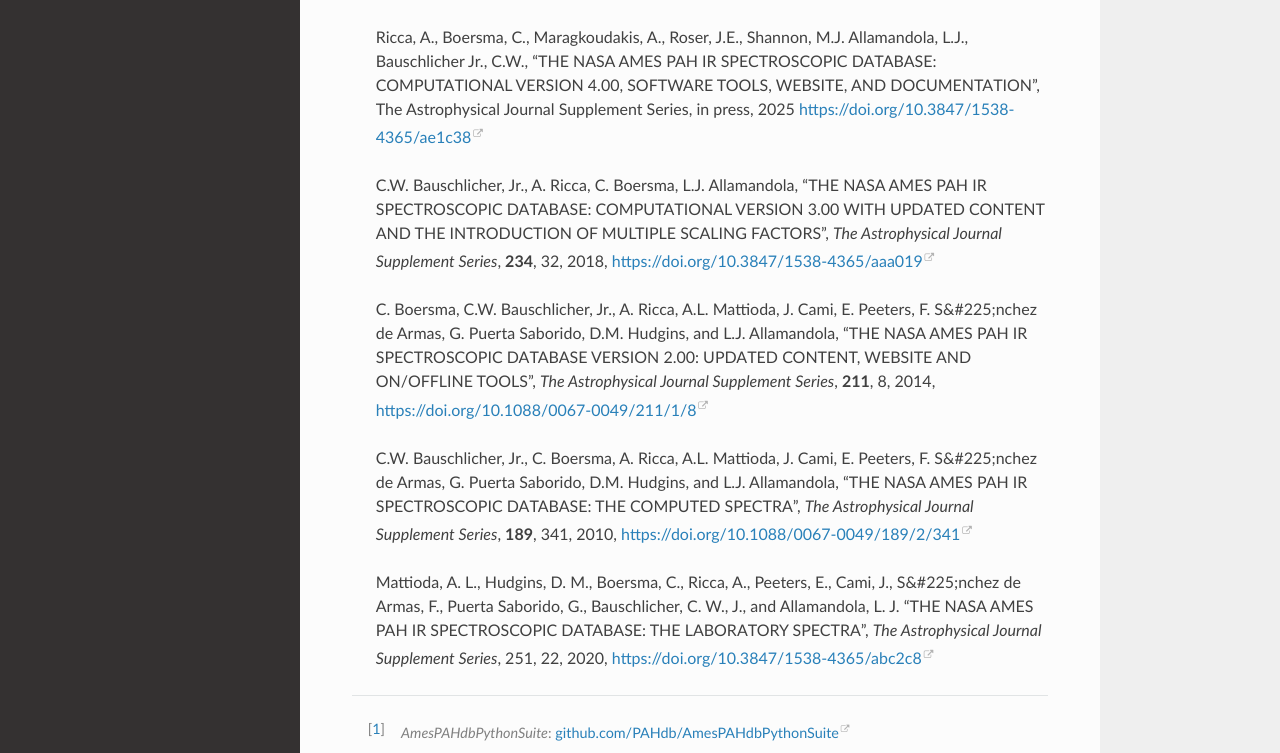
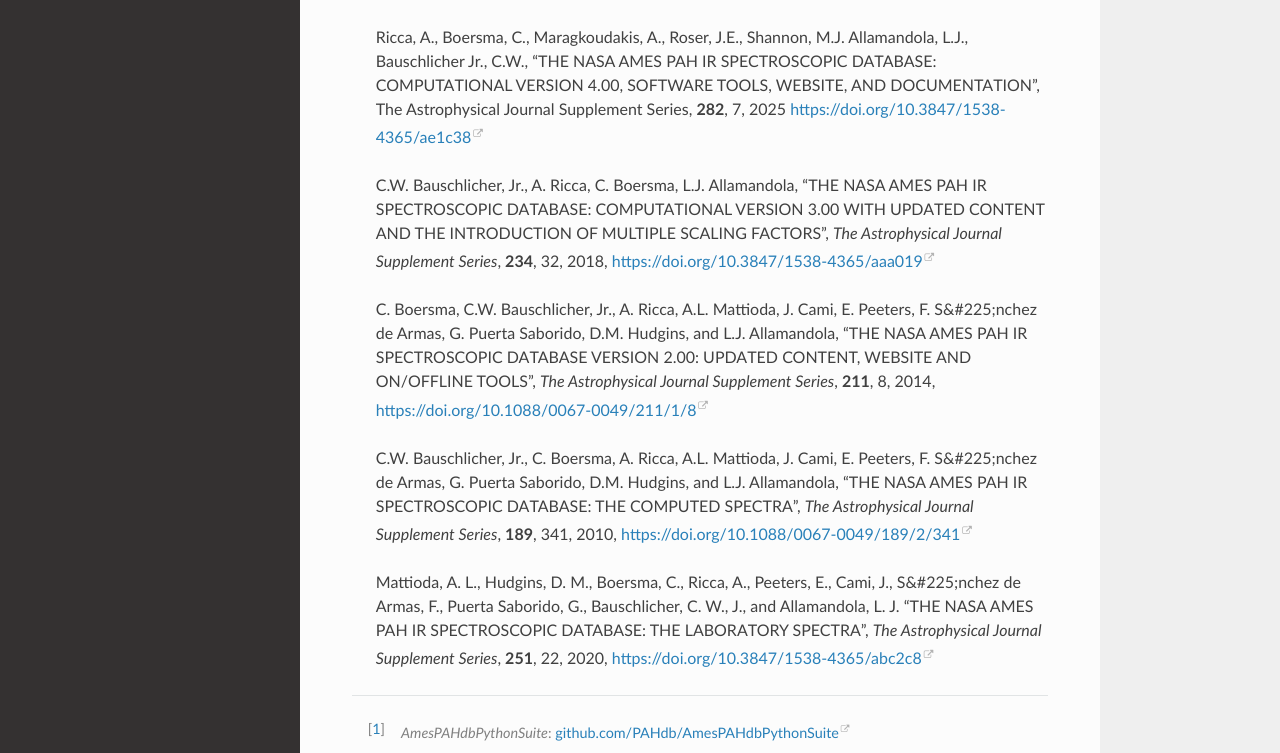
Before and after one commit to PAHdb/pyPAHdb, a Sphinx documentation site: the page built from docs/source/background.rst, in a window 1280 px wide and 1400 px high, scrolled down 1006 px. Shown: the part 421-1174 px from the top of the window. Built offline with Sphinx 7.4.7 and the Read the Docs theme 3.1.0, drawn with Linux system fonts in a browser that asks for light colours.

Commit message:
Add missing citation details to docs

```diff
--- a/docs/source/background.rst
+++ b/docs/source/background.rst
@@ -91,7 +91,7 @@
   Ricca, A., Boersma, C., Maragkoudakis, A., Roser, J.E., Shannon, M.J.
   Allamandola, L.J., Bauschlicher Jr., C.W., "THE NASA AMES PAH IR SPECTROSCOPIC
   DATABASE: COMPUTATIONAL VERSION 4.00, SOFTWARE TOOLS, WEBSITE, AND
-  DOCUMENTATION", The Astrophysical Journal Supplement Series, in press, 2025
+  DOCUMENTATION", The Astrophysical Journal Supplement Series, **282**, 7, 2025
   `https://doi.org/10.3847/1538-4365/ae1c38
   <https://doi.org/10.3847/1538-4365/ae1c38>`__
 
@@ -123,7 +123,7 @@
   E., Cami, J., S&#225;nchez de Armas, F., Puerta Saborido, G.,
   Bauschlicher, C. W., J., and Allamandola, L. J. "THE NASA AMES PAH
   IR SPECTROSCOPIC DATABASE: THE LABORATORY SPECTRA", *The
-  Astrophysical Journal Supplement Series*, 251, 22, 2020,
+  Astrophysical Journal Supplement Series*, **251**, 22, 2020,
   `https://doi.org/10.3847/1538-4365/abc2c8
   <http://dx.doi.org/10.3847/1538-4365/abc2c8>`__
 
```
